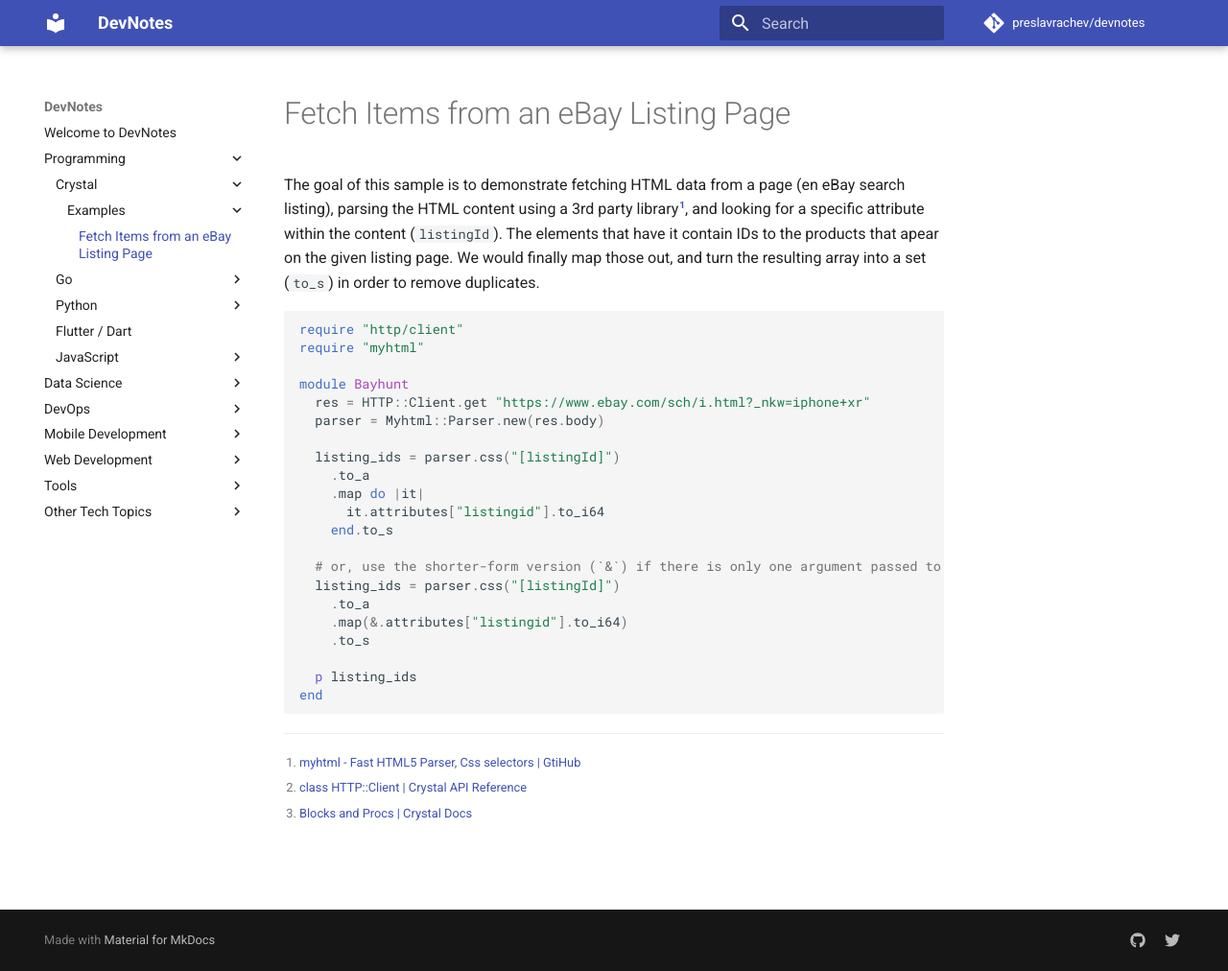
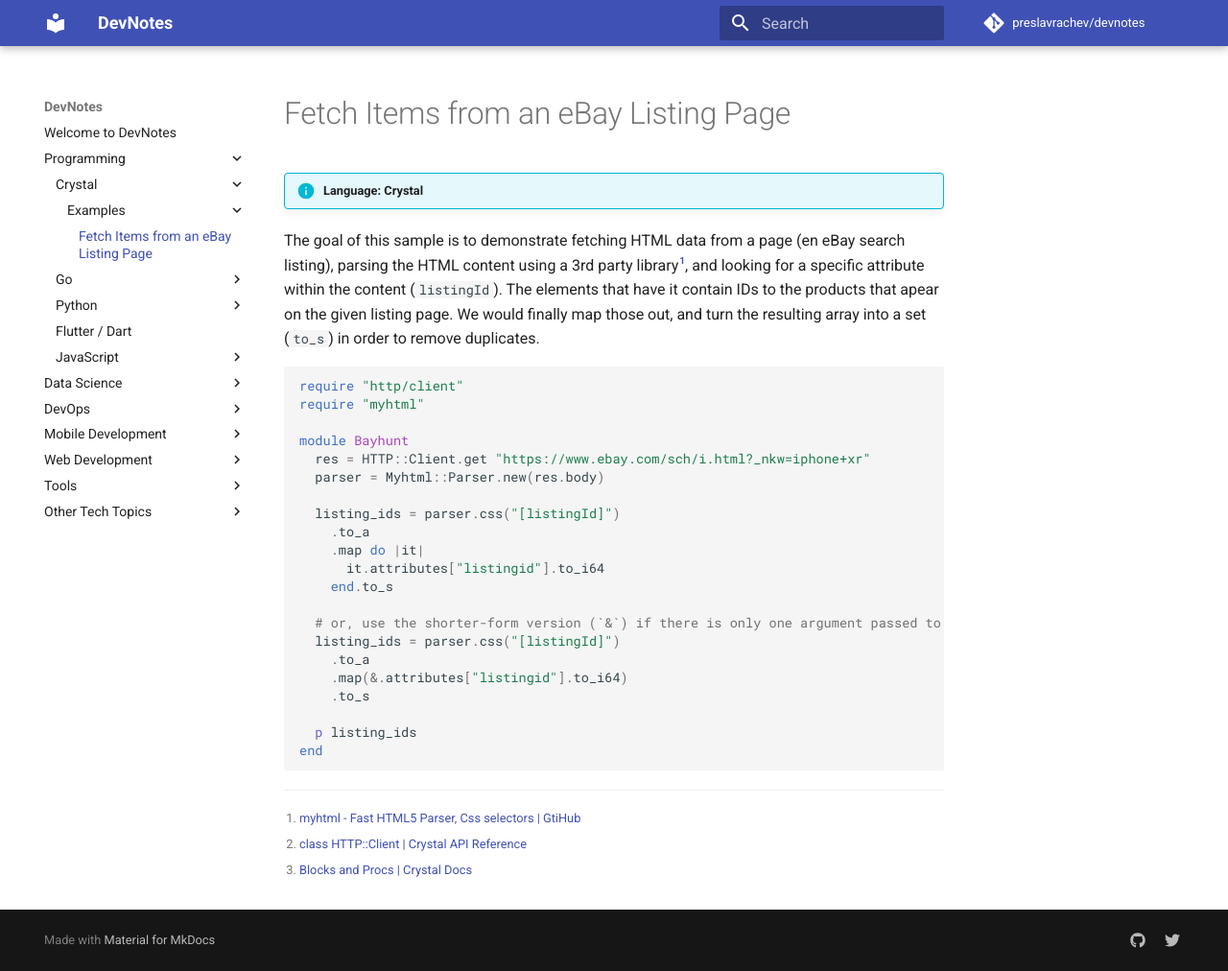
Before and after one commit to preslavrachev/devnotes, an MkDocs documentation site: the page built from docs/programming/crystal/examples/fetch-ebay-product-ids.md, in a window 1280 px wide and 1012 px high. Shown: the whole window at 96% size. Built offline with MkDocs 1.6.1 and Material for MkDocs 9.7.7, drawn with Linux system fonts in a browser that asks for light colours; comment, search, counter and statistics services are not loaded.

Commit message:
Highlight the language

````diff
--- a/docs/programming/crystal/examples/fetch-ebay-product-ids.md
+++ b/docs/programming/crystal/examples/fetch-ebay-product-ids.md
@@ -1,3 +1,5 @@
+!!! info "Language: Crystal"
+
 The goal of this sample is to demonstrate fetching HTML data from a page (en eBay search listing), parsing the HTML content using a 3rd party library[^myhtml], and looking for a specific attribute within the content (`listingId`). The elements that have it contain IDs to the products that apear on the given listing page. We would finally map those out, and turn the resulting array into a set (`to_s`) in order to remove duplicates.
 
 ```crystal
````
